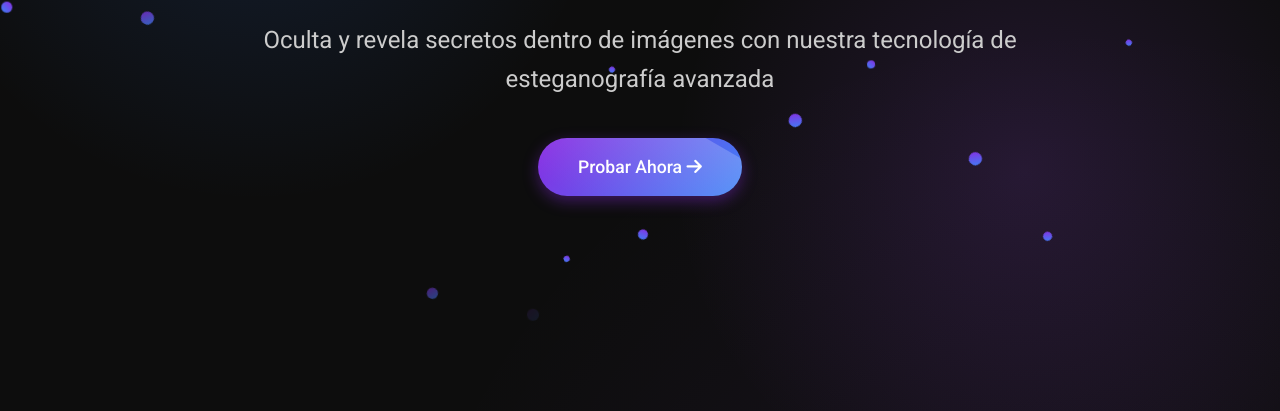
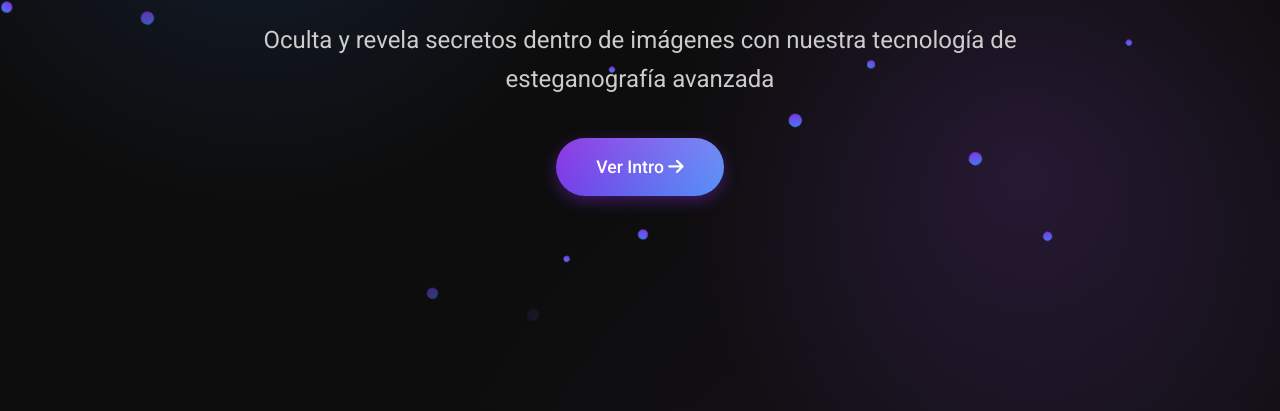
Before and after one commit to CamiloPDev/webservices-demo, a plain HTML site: page index.html in a window 1280 px wide. Shown: the part 389-800 px from the top of the page. Drawn offline with Linux system fonts and the light colour scheme.

Commit message:
feat: add link intro video

```diff
--- a/index.html
+++ b/index.html
@@ -16,7 +16,7 @@
     <div class="hero-content">
       <h1>ShadowFrame: Mensajes Invisibles</h1>
       <p>Oculta y revela secretos dentro de imágenes con nuestra tecnología de esteganografía avanzada</p>
-      <a href="#demo" class="btn">Probar Ahora <i class="fas fa-arrow-right"></i></a>
+      <a href="https://unidadestecno-my.sharepoint.com/:v:/g/personal/caperezquintanilla_uts_edu_co/EQvkxsdgQtJAnd4g1ZIWldIBwJZuZJtir9CVWfzlK3eDuQ?nav=eyJyZWZlcnJhbEluZm8iOnsicmVmZXJyYWxBcHAiOiJPbmVEcml2ZUZvckJ1c2luZXNzIiwicmVmZXJyYWxBcHBQbGF0Zm9ybSI6IldlYiIsInJlZmVycmFsTW9kZSI6InZpZXciLCJyZWZlcnJhbFZpZXciOiJNeUZpbGVzTGlua0NvcHkifX0&e=MkX94L" class="btn">Ver Intro <i class="fas fa-arrow-right"></i></a>
     </div>
   </section>
 
```
